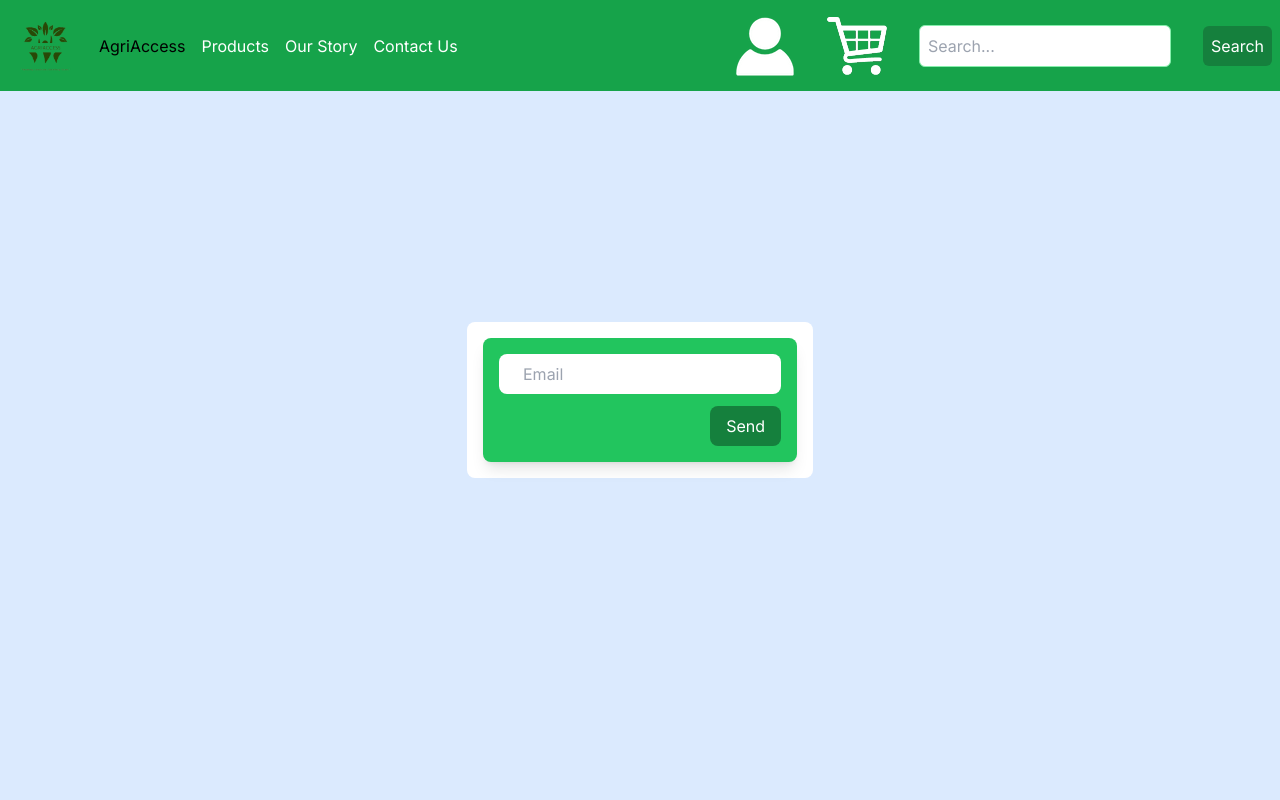
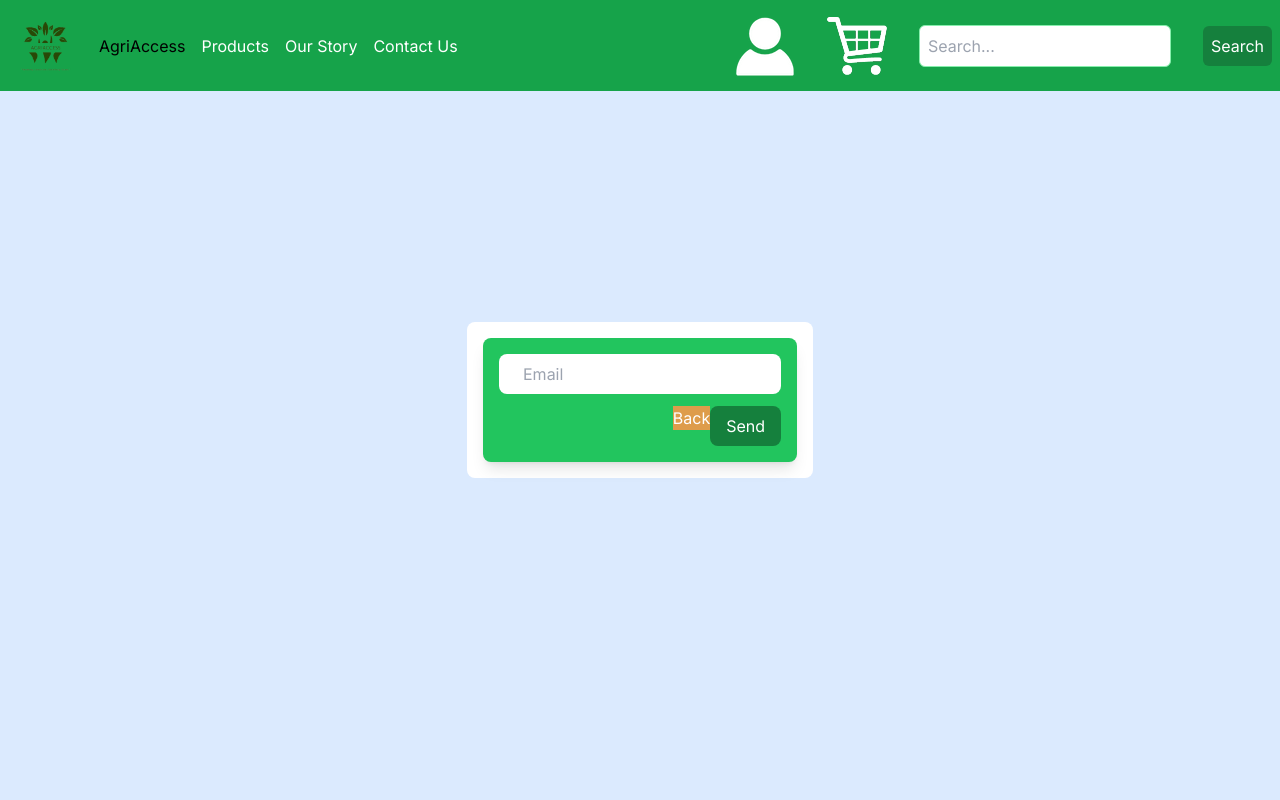
Before and after one commit to omzkiii/SoftEngProj-DjangoReact, a Next.js app in the folder nextjs_app/: page /passwordreset in a window 1280 px wide. Shown: the top 800 px of the page. Built offline with nearby package versions, Linux system fonts and the light colour scheme; no server answers.

Commit message:
preparation to commit

```diff
--- a/nextjs_app/app/passwordreset/page.jsx
+++ b/nextjs_app/app/passwordreset/page.jsx
@@ -42,9 +42,12 @@ const PasswordResetPage = () => {
           />
           <div className="flex justify-end">
 
-<div>
+            <div>
+              <button className='bg-AgriAccessOrange'>
+                Back
+              </button>
 
-</div>
+            </div>
 
 
             <button
```
